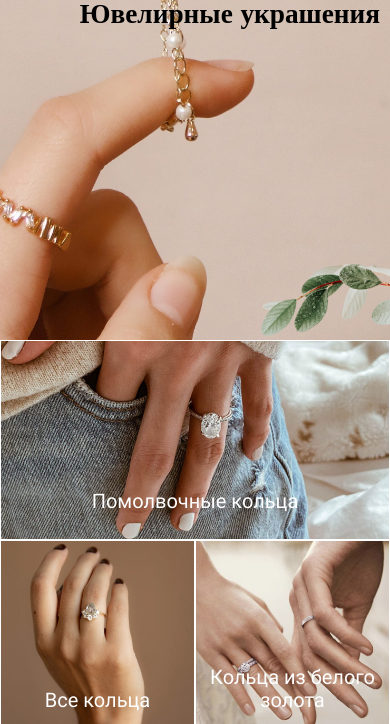
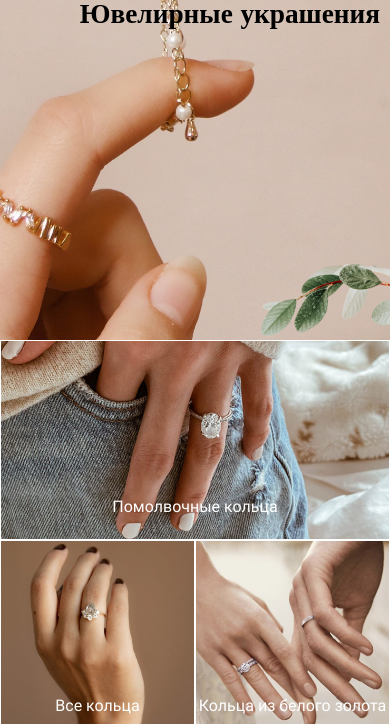
Before and after one commit to kotashovv/ea, a plain HTML site: page index.html in a window 390 px wide. Shown: the part 120-844 px from the top of the page. Drawn offline with Linux system fonts and the light colour scheme; files whose address does not match are found by name.

Commit message:
Update style.css

```diff
--- a/style.css
+++ b/style.css
@@ -802,6 +802,12 @@ a.catalog-item {
   color: #fff;
 }
 
+@media (max-width: 767px) {
+  .catalog-item__title h2 {
+    font-size: 16px;
+  }
+}
+
 .catalog-item-small {
   max-height: 280px;
   width: 25%;
```
